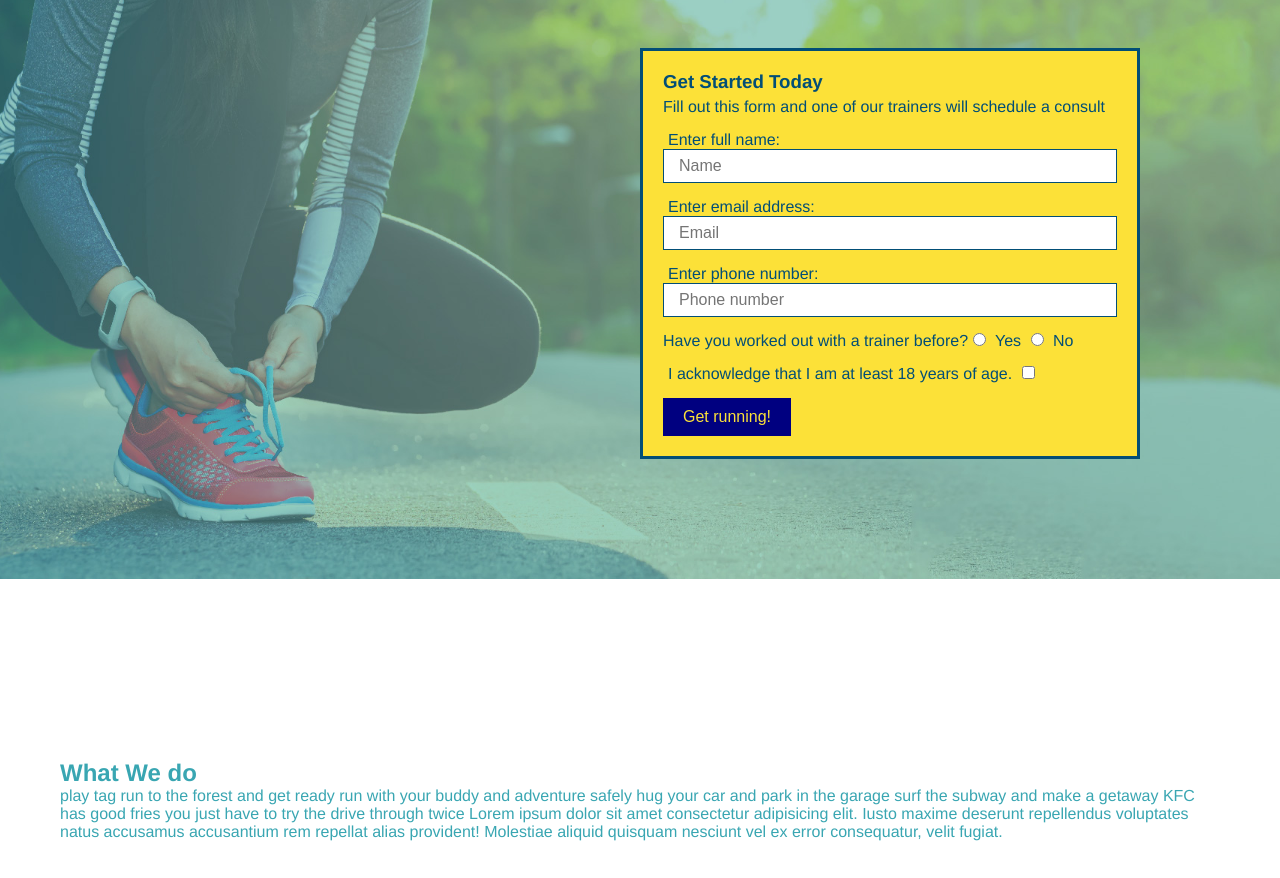
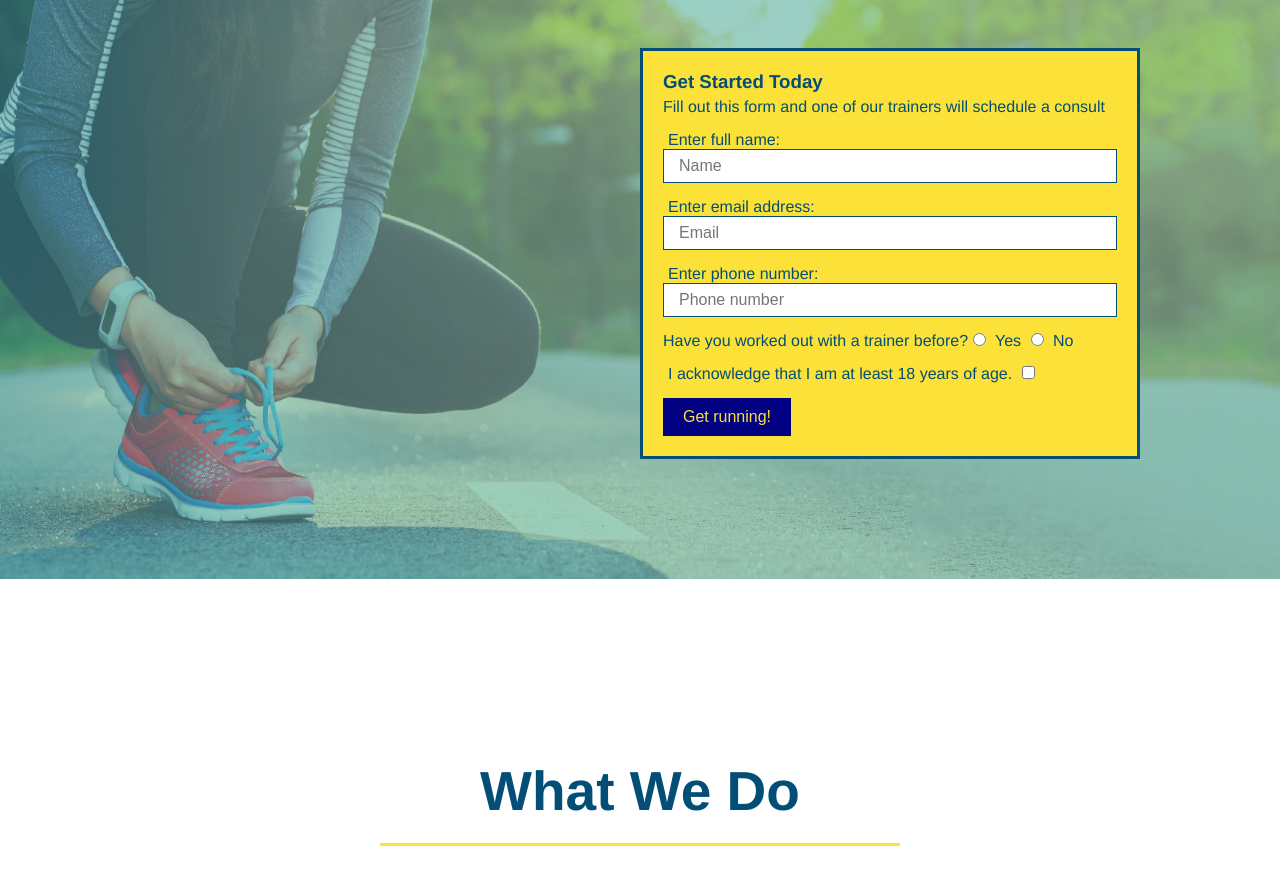
Before and after one commit to ariana-commits89/run-buddy2, a plain HTML site: page index.html/index.html in a window 1280 px wide. Shown: the part 63-941 px from the top of the page. Drawn offline with Linux system fonts and the light colour scheme.

Commit message:
style what we do section

```diff
--- a/index.html/assets/css/style.css
+++ b/index.html/assets/css/style.css
@@ -119,3 +119,22 @@ section {
     font-size: 16px;
 }
 /*Hero Style End*/
+.intro {
+    text-align: center;
+}
+.intro h2 {
+    font-size: 55px;
+    color: #024e76;
+    margin-bottom: 35px;
+    padding: 0 100px 20px 100px;
+    border-bottom: 3px solid;
+    border-color: #fce138;
+    display: inline-block;
+}
+.inro p {
+    line-height: 1.7;
+    color: #39a6b2;
+    width: 80%;
+    font-size: 20px;
+    margin: 0 auto;
+}
--- a/index.html/index.html
+++ b/index.html/index.html
@@ -71,8 +71,8 @@
     </section>
 
     <!-- "What We Do" section -->
-    <section id="what-we-do">
-      <h2>What We do</h2>
+    <section id="what-we-do" class="intro">
+      <h2>What We Do</h2>
       <p>
           play tag run to the forest and get ready run with your buddy and adventure safely hug your car and park in the garage surf the subway and make a getaway KFC has good fries you just have to try the drive through twice Lorem ipsum dolor sit amet consectetur adipisicing elit. Iusto maxime deserunt repellendus voluptates natus accusamus accusantium rem repellat alias provident! Molestiae aliquid quisquam nesciunt vel ex error consequatur, velit fugiat.
       </p>
```
